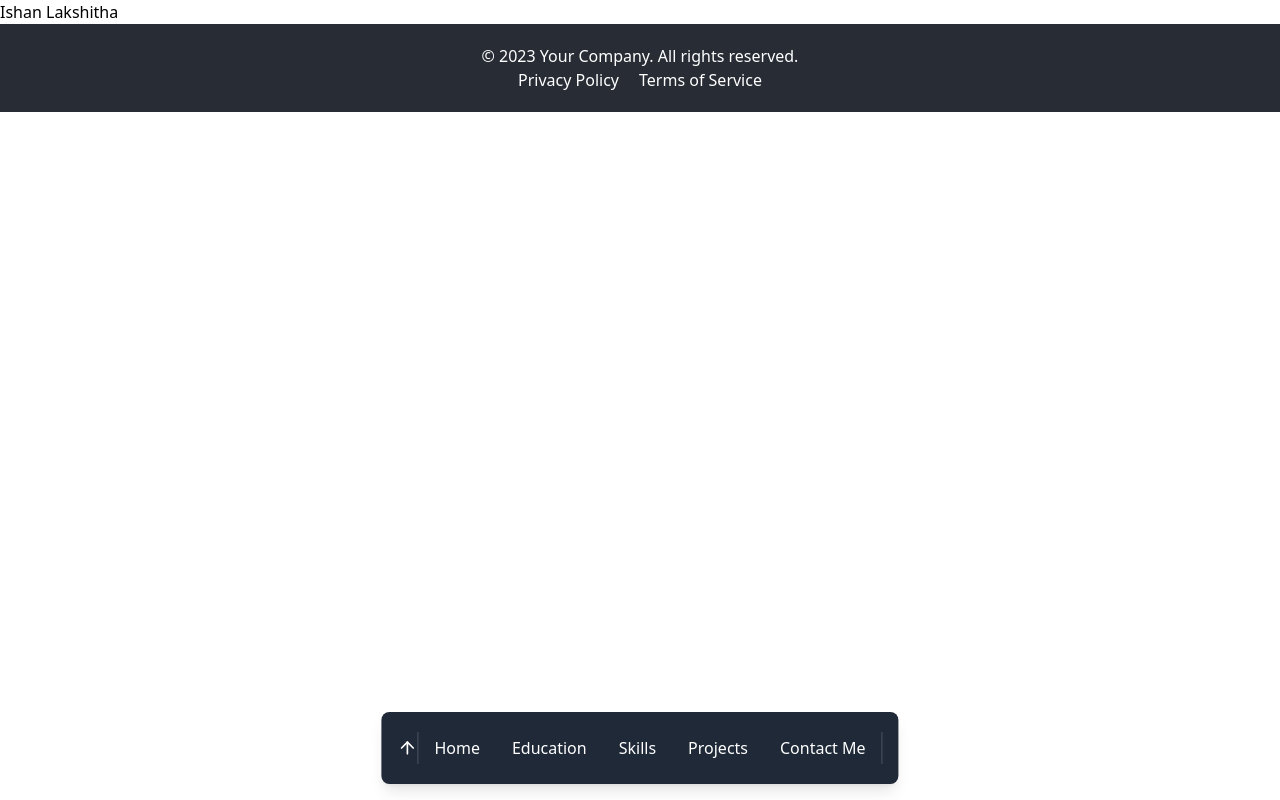
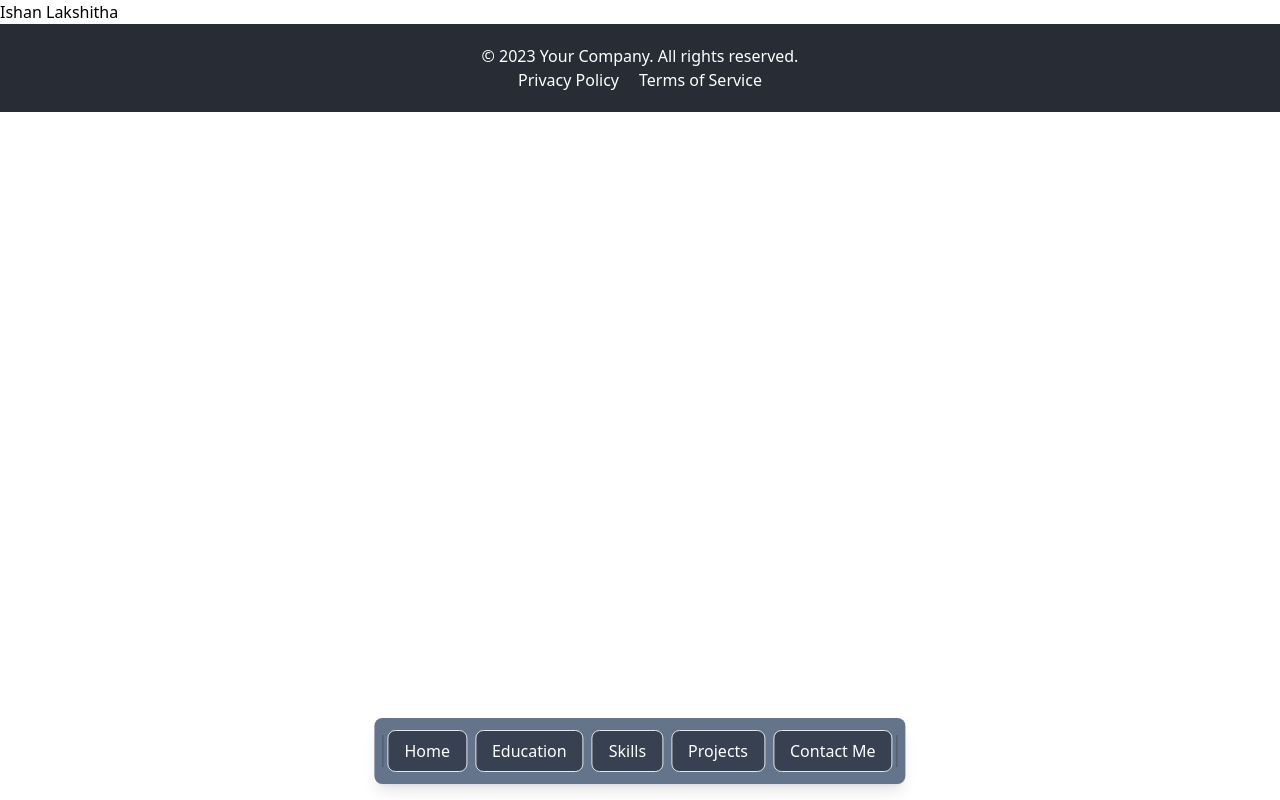
Before and after one commit to ILakshitha/ishan_Lakshitha, a React (Vite) app in the folder Frontend/: page / in a window 1280 px wide. Built offline with nearby package versions, Linux system fonts and the light colour scheme.

Commit message:
AppBar V-1.0

```diff
--- a/Frontend/src/components/AppBar.jsx
+++ b/Frontend/src/components/AppBar.jsx
@@ -3,17 +3,14 @@ import { ArrowUp } from 'lucide-react';
 
 const AppBar = () => {
   return (
-    <div className="fixed bottom-4 left-1/2 transform -translate-x-1/2 bg-gray-800 text-white rounded-lg shadow-lg">
-      <div className="flex items-center p-4">
-        <button className="hover:bg-gray-700">
-          <ArrowUp size={20} />
-        </button>
+    <div className="fixed bottom-4 left-1/2 transform -translate-x-1/2 bg-slate-500 text-white rounded-lg shadow-lg">
+      <div className="flex items-center p-2">
         <div className="border-l border-gray-600 h-8"></div>
-        <button className="px-4 py-2 hover:bg-gray-700">Home</button>
-        <button className="px-4 py-2 hover:bg-gray-700">Education</button>
-        <button className="px-4 py-2 hover:bg-gray-700">Skills</button>
-        <button className="px-4 py-2 hover:bg-gray-700">Projects</button>
-        <button className="px-4 py-2 hover:bg-gray-700">Contact Me</button>
+        <button className="px-4 py-2 m-1 bg-gray-700 rounded-lg border hover:bg-gray-900 ">Home</button>
+        <button className="px-4 py-2 m-1 bg-gray-700 rounded-lg border hover:bg-gray-900 ">Education</button>
+        <button className="px-4 py-2 m-1 bg-gray-700 rounded-lg border hover:bg-gray-900 ">Skills</button>
+        <button className="px-4 py-2 m-1 bg-gray-700 rounded-lg border hover:bg-gray-900 ">Projects</button>
+        <button className="px-4 py-2 m-1 bg-gray-700 rounded-lg border hover:bg-gray-900 ">Contact Me</button>
         <div className="border-l border-gray-600 h-8"></div>
       </div>
     </div>
```
